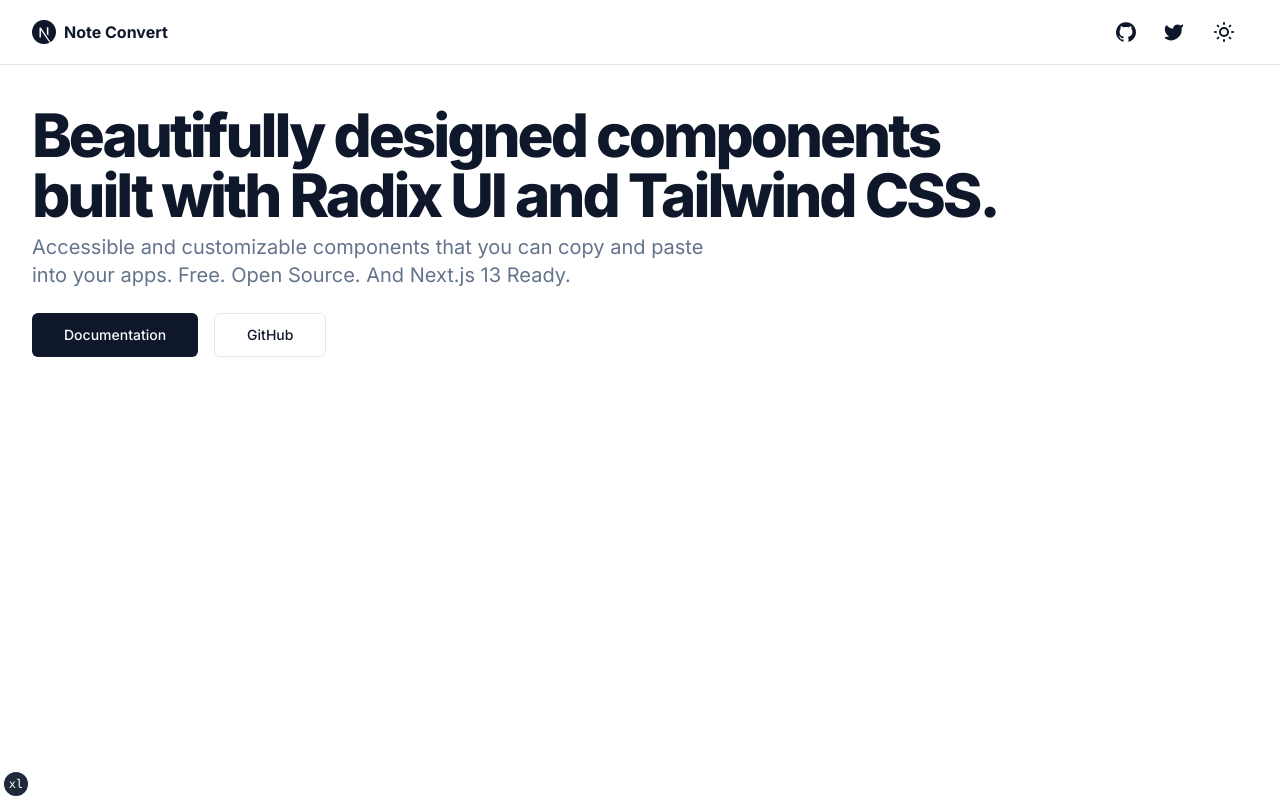
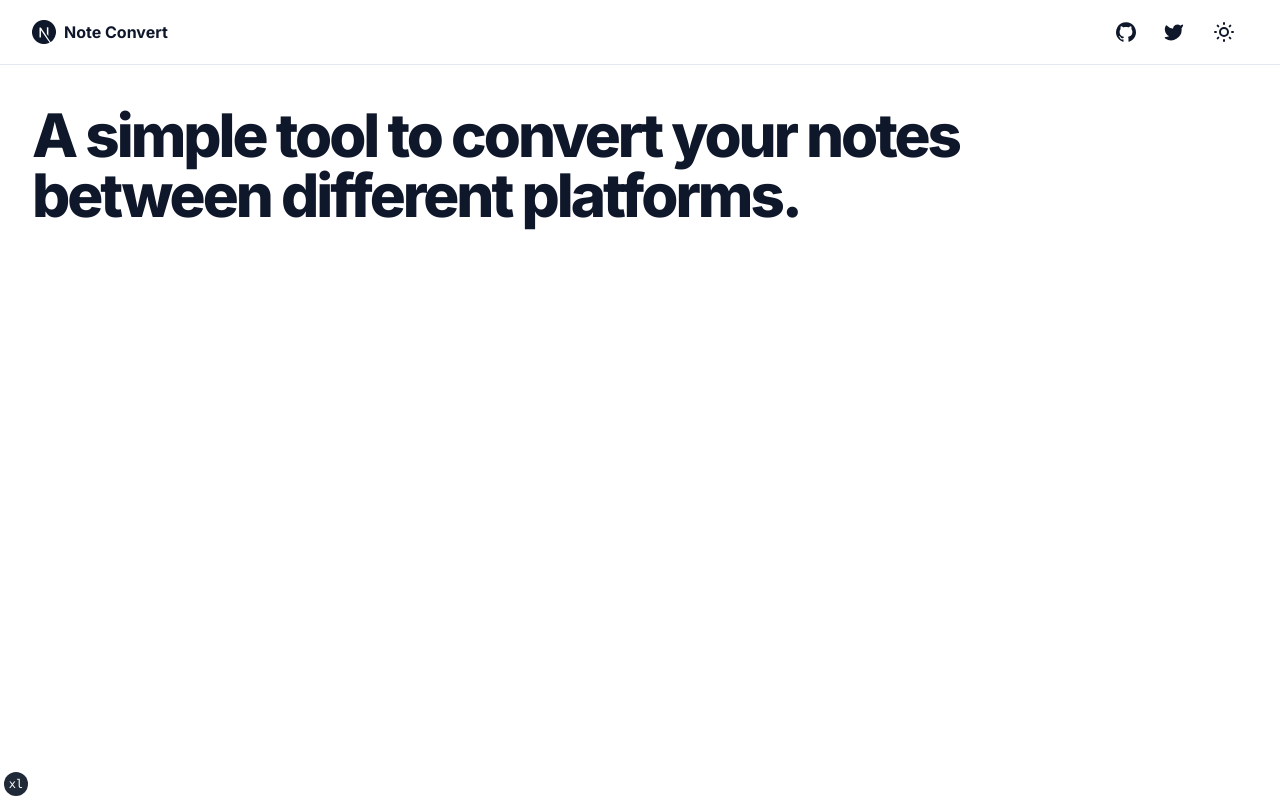
Before and after one commit to feihuobuzhun/-kirika, a Next.js app: page / in a window 1280 px wide. Built offline with nearby package versions, Linux system fonts and the light colour scheme.

Commit message:
chore: update config

```diff
--- a/app/page.tsx
+++ b/app/page.tsx
@@ -1,38 +1,12 @@
-import Link from "next/link"
-
 import { siteConfig } from "@/config/site"
-import { buttonVariants } from "@/components/ui/button"
 
 export default function IndexPage() {
   return (
     <section className="container grid items-center gap-6 pb-8 pt-6 md:py-10">
       <div className="flex max-w-[980px] flex-col items-start gap-2">
         <h1 className="text-3xl font-extrabold leading-tight tracking-tighter sm:text-3xl md:text-5xl lg:text-6xl">
-          Beautifully designed components <br className="hidden sm:inline" />
-          built with Radix UI and Tailwind CSS.
+          {siteConfig.description}
         </h1>
-        <p className="max-w-[700px] text-lg text-muted-foreground sm:text-xl">
-          Accessible and customizable components that you can copy and paste
-          into your apps. Free. Open Source. And Next.js 13 Ready.
-        </p>
-      </div>
-      <div className="flex gap-4">
-        <Link
-          href={siteConfig.links.docs}
-          target="_blank"
-          rel="noreferrer"
-          className={buttonVariants({ size: "lg" })}
-        >
-          Documentation
-        </Link>
-        <Link
-          target="_blank"
-          rel="noreferrer"
-          href={siteConfig.links.github}
-          className={buttonVariants({ variant: "outline", size: "lg" })}
-        >
-          GitHub
-        </Link>
       </div>
     </section>
   )
```
